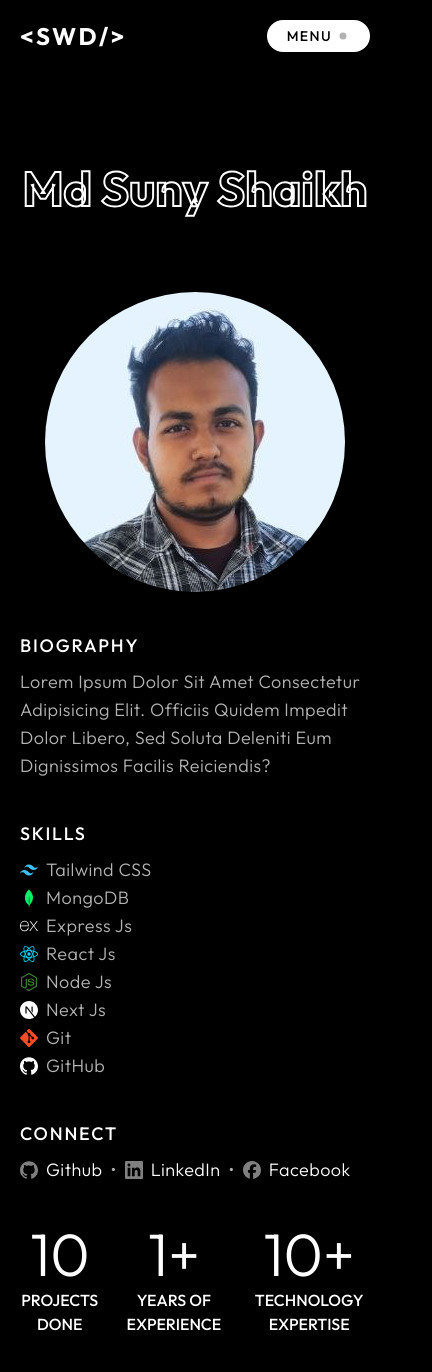
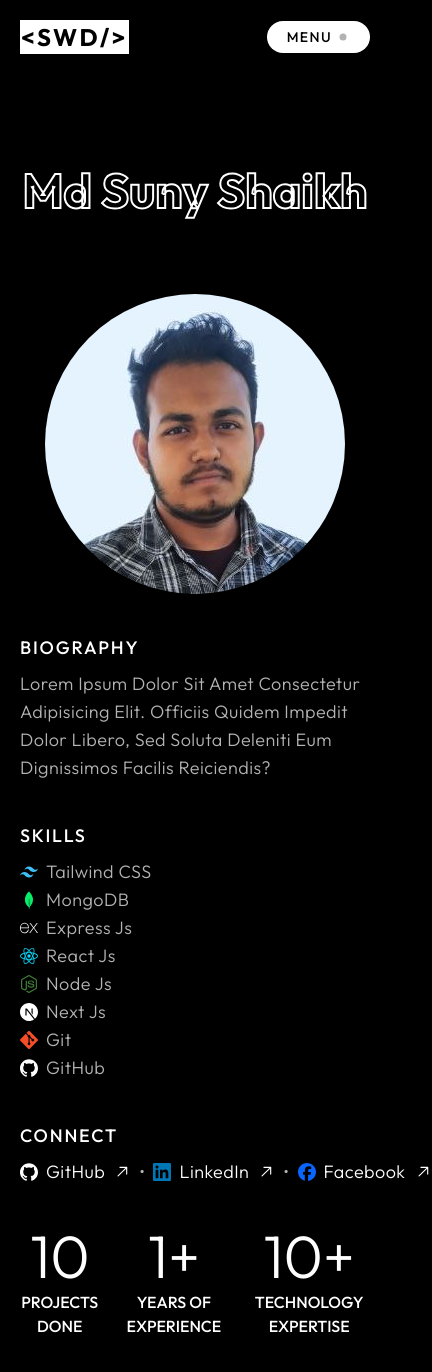
Before and after one commit to suny-webdevs/mdssk, a Next.js app: page / in a window 390 px wide. Shown: the top 1372 px of the page, 432 px wide, since content can reach past the window. Built offline with nearby package versions, Linux system fonts and the light colour scheme.

Commit message:
adjustment 3

```diff
--- a/src/app/menu/page.jsx
+++ b/src/app/menu/page.jsx
@@ -55,7 +55,7 @@ const MenuPage = () => {
             <MenuLinks
               links={links}
               menuStyle="flex flex-col justify-center items-center md:items-start gap-5"
-              linkStyle="text-3xl md:text-4xl font-medium sm:hover:scale-105 md:hover:translate-x-4 transition-transform duration-200"
+              linkStyle="text-3xl md:text-4xl font-medium uppercase sm:hover:scale-105 md:hover:translate-x-4 transition-transform duration-200"
             />
           </div>
           <div className="flex md:hidden">
--- a/src/components/MainPage/HeroSection.jsx
+++ b/src/components/MainPage/HeroSection.jsx
@@ -1,6 +1,6 @@
 import Image from "next/image"
 import Link from "next/link"
-import TextGradient from "../shared/TextGradient"
+import { GoArrowUpRight } from "react-icons/go"
 import {
   SiTailwindcss,
   SiMongodb,
@@ -72,38 +72,35 @@ const HeroSection = () => {
               connect
             </h3>
             <div className="text-lg font-light text-white/70 tracking-wide capitalize flex items-center gap-2 mt-2">
-              <TextGradient hover>
               <Link
                 href="https://github.com/suny-webdevs"
                 target="_blank"
-                  className="group flex items-center gap-2"
+                className="group text-white md:text-white/50 md:hover:text-white flex items-center gap-2 transition-all duration-150"
               >
-                  <SiGithub className="text-white/50 group-hover:text-white" />{" "}
-                  Github
+                <SiGithub className="text-white md:text-white/50 md:group-hover:text-white" />{" "}
+                GitHub{" "}
+                <GoArrowUpRight className="md:hidden md:group-hover:flex text-white" />
               </Link>
-              </TextGradient>
               <span>&bull;</span>
-              <TextGradient hover>
               <Link
                 href="https://www.linkedin.com/in/mdsunyshaikh/"
                 target="_blank"
-                  className="group flex items-center gap-2"
+                className="group text-white md:text-white/50 md:hover:text-white flex items-center gap-2 transition-all duration-150"
               >
-                  <SiLinkedin className="text-white/50 group-hover:text-[#0077B5]" />{" "}
-                  LinkedIn
+                <SiLinkedin className="text-[#0077B5] md:text-white/50 md:group-hover:text-[#0077B5]" />{" "}
+                LinkedIn{" "}
+                <GoArrowUpRight className="md:hidden md:group-hover:flex text-white" />
               </Link>
-              </TextGradient>
               <span>&bull;</span>
-              <TextGradient hover>
               <Link
                 href="https://facebook.com/mdsunyshaikh"
                 target="_black"
-                  className="group flex items-center gap-2"
+                className="group text-white md:text-white/50 md:hover:text-white flex items-center gap-2 transition-all duration-150"
               >
-                  <SiFacebook className="text-white/50 group-hover:text-[#0866FF]" />{" "}
-                  Facebook
+                <SiFacebook className="text-[#0866FF] md:text-white/50 md:group-hover:text-[#0866FF]" />{" "}
+                Facebook{" "}
+                <GoArrowUpRight className="md:hidden md:group-hover:flex text-white" />
               </Link>
-              </TextGradient>
             </div>
           </div>
         </div>
--- a/src/components/shared/Navbar.jsx
+++ b/src/components/shared/Navbar.jsx
@@ -20,7 +20,7 @@ const Navbar = () => {
     <div className="flex items-center justify-between mb-3 py-5">
       <Link
         href={"/"}
-        className="text-2xl md:text-3xl text-white font-bold font-outfit tracking-widest"
+        className="text-2xl md:text-3xl text-black bg-white font-bold font-outfit tracking-widest border border-white"
       >
         {"<SWD/>"}
       </Link>
```
Lines whose indentation alone changed are shown as unchanged.
